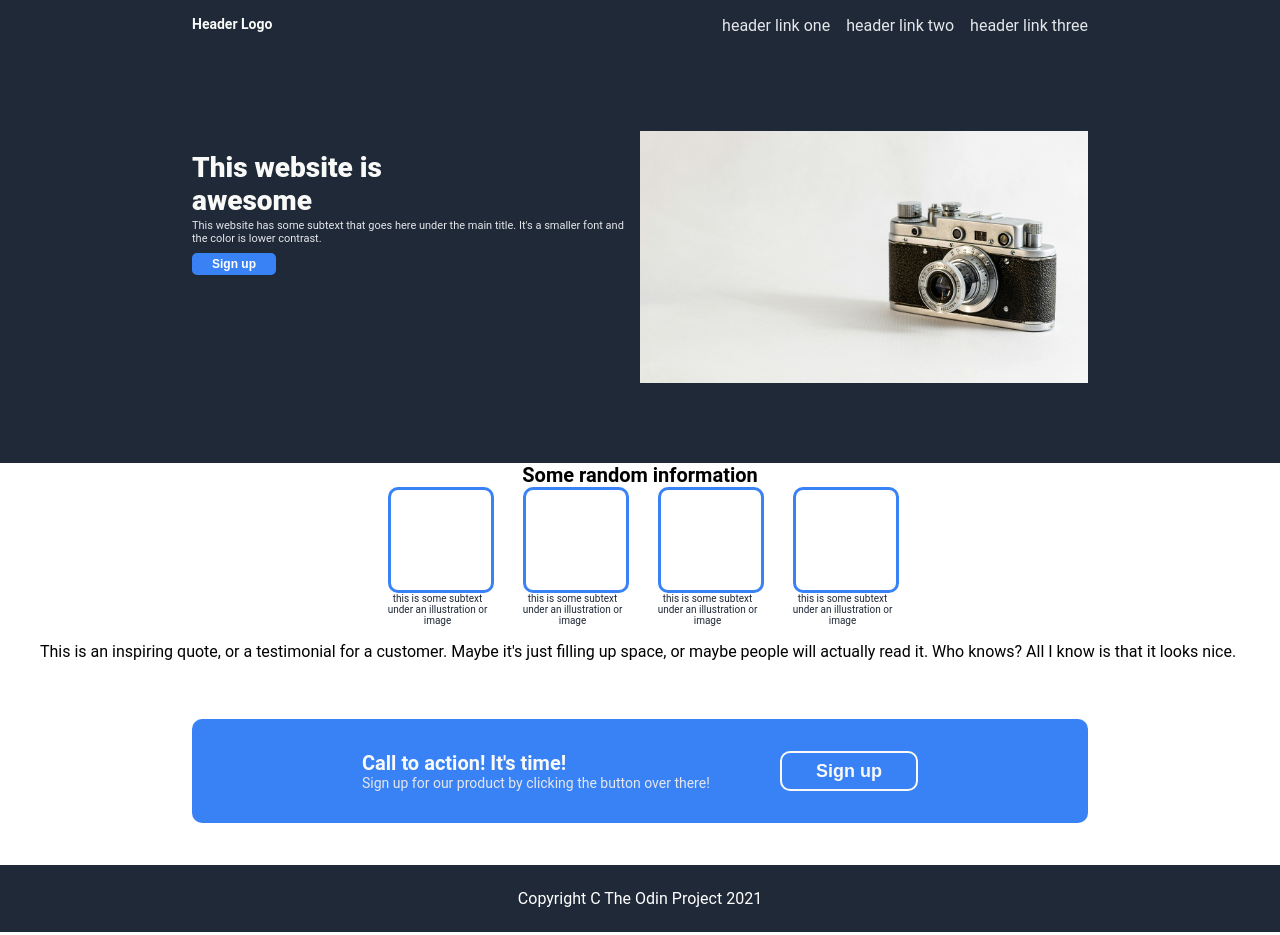
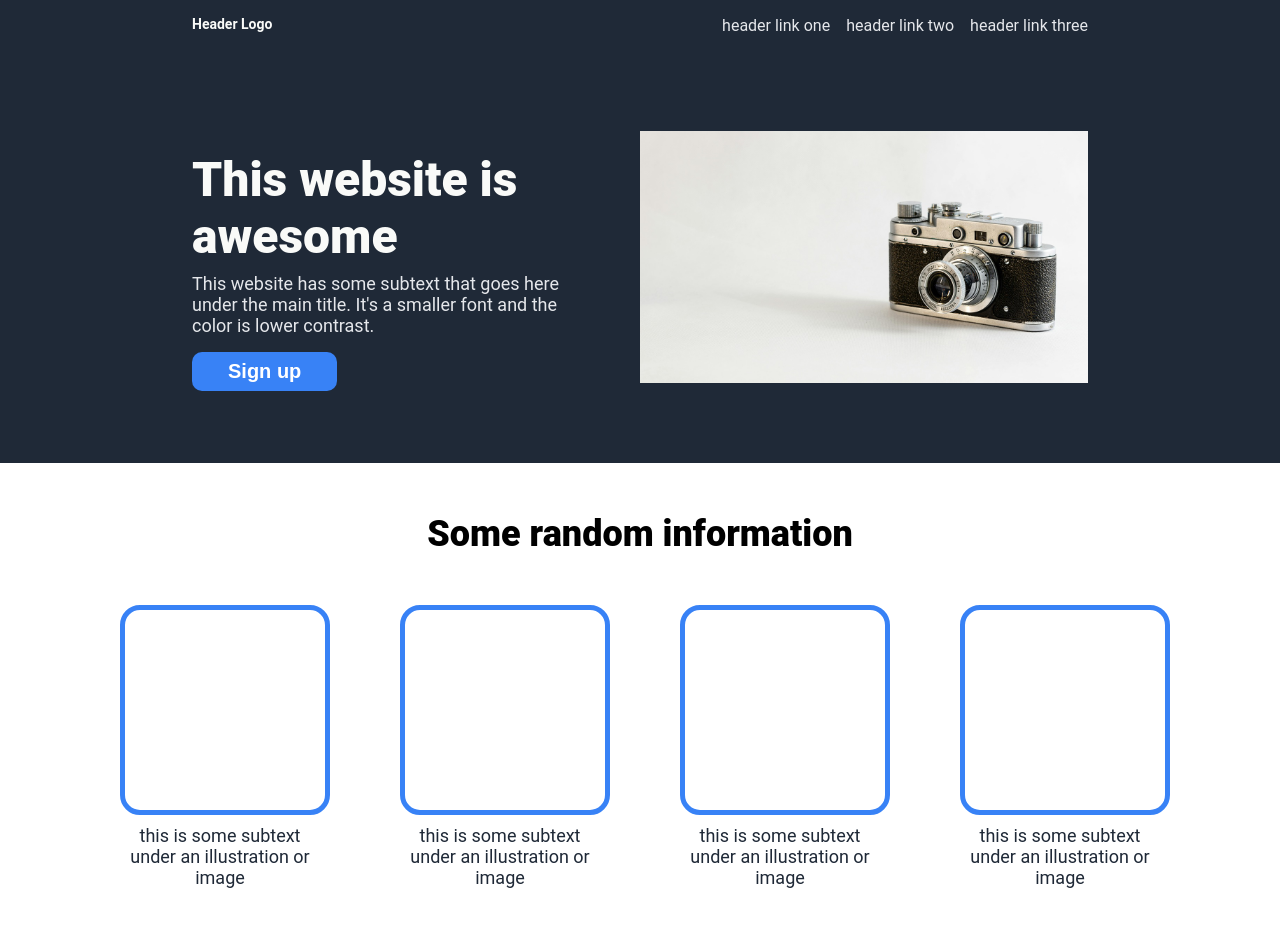
Before and after one commit to Mr01001110/Project-LandingPage, a plain HTML site: page index.html in a window 1280 px wide. Shown: the top 935 px of the page. Drawn offline with Linux system fonts and the light colour scheme.

Commit message:
Add margin and padding to various elements.

```diff
--- a/index.html
+++ b/index.html
@@ -54,7 +54,8 @@
             </div>
         </div>
         <div class="quote-sect">
-            <blockquote>This is an inspiring quote, or a testimonial for a customer. Maybe it's just filling up space, or maybe people will actually read it. Who knows? All I know is that it looks nice.</blockquote>
+            <div><p class="quote">This is an inspiring quote, or a testimonial from a customer. Maybe it's just filling up space, or maybe people will actually read it. Who knows? All I know is that it looks nice.</p></div>
+            <div><p class="q-author">-Thor, God of Thunder</p></div>
         </div>
         <div class="action-sect">
             <div class="blue-sect">
@@ -68,7 +69,7 @@
             </div>
         </div>
         <div class="footer">
-            Copyright C The Odin Project 2021
+            Copyright &copy; The Odin Project 2021
         </div>
     </div>
 </body>
--- a/style.css
+++ b/style.css
@@ -86,9 +86,11 @@ img {
 .Subtitle {
     color: black;
     text-align: center;
-    font-size: 20px;
-    font-weight: bold;
+    font-size: 36px;
+    font-weight: 900;
     font-family: 'Roboto', sans-serif;
+    margin-top: 50px;
+    margin-bottom: 50px;
 }
 
 
@@ -98,12 +100,13 @@ img {
     align-items: center;
     color: white;
     padding: 24px;
+    font-size: 18px;
 }
 
 .blue-sect {
     background-color: #3882f6;
     margin: 42px;
-    padding: 32px 100px 32px 100px;
+    padding: 60px 100px 60px 100px;
     border-radius: 10px;
     display: flex;
     box-sizing: border-box;
@@ -122,57 +125,82 @@ img {
 .main-call {
     color: #f9faf8;
     font-weight: 600;
-    font-size: 20px;
+    font-size: 24px;
 }
 .sec-call {
     color: #e5e7eb;
-    font-size: 14px;
+    font-size: 18px;
 }
 .Sign-up {
     background-color: #3882f6;
-    font-size: 18px;
+    font-size: 24px;
     color: #f9faf8;
     border-radius: 10px;
     border: 2px solid #f9faf8;
     text-decoration: none;
-    padding: 1px 34px;
+    padding: 0 34px;
     font-weight: bold;
+    vertical-align: middle;
 }
 .main-text {
-    font-size: 28px;
+    font-size: 48px;
 }
 .first-button {
-    font-size: 12px;
+    font-size: 20px;
     font-weight: bold;
     text-decoration: none;
     color: white;
     background-color: #3882f6;
     border: none;
-    padding:4px 20px;
+    padding:8px 36px;
+    vertical-align: middle;
     text-align: center;
-    border-radius: 5px;
+    border-radius: 10px;
 }
 .paragraph {
-    font-size: 11px;
+    font-size: 18px;
     display: flex;
-    margin: 2px 15px 8px 0px;
+    margin: 8px 50px 16px 0px;
 }
 .container-info {
     display: flex;
     justify-content: center;
-    gap: 35px;
+    gap: 80px;
 }
 .cube {
-    width: 100px;
-    height: 100px;
-    border: solid #3882f6;
-    border-radius: 10px;
+    width: 200px;
+    height: 200px;
+    border: solid 5px #3882f6;
+    border-radius: 20px;
+    margin-bottom: 10px;
 }
 .card {
-    max-width: 100px;
+    max-width: 200px;
 }
 .descrip {
-    font-size: 10px;
+    font-size: 18px;
     text-align: center;
     color: #1f2937;
 }
+.quote-sect {
+    background-color: #e5e7e5;
+    padding: 150px 500px;
+}
+.quote {
+    font-size: 36px;
+    font-style: italic;
+    font-weight: lighter;
+    text-align: justify;
+}
+.q-author {
+    font-size: 20px;
+    font-weight: bold;
+    text-align: right;
+
+}
+.info-sect {
+    padding-bottom: 150px;
+}
+.action-sect {
+    padding: 80px 0;
+}
```
